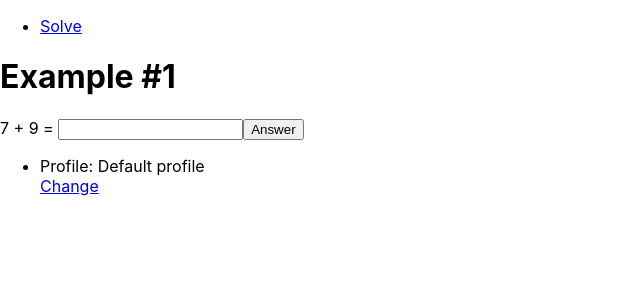
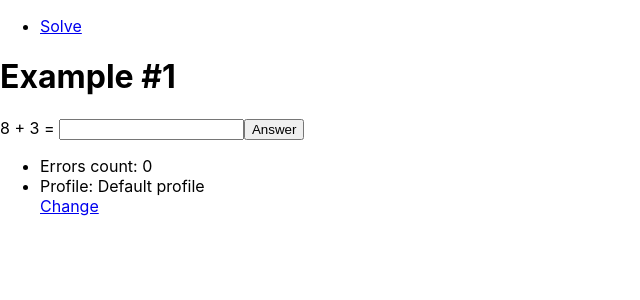
Before and after one commit to vshmakov/frontend-examples, a React (Create React App) app: page / in a window 1280 px wide. Shown: the top 300 px of the page, without its empty margins (0-640 px from the left). Built offline with nearby package versions, Linux system fonts and the light colour scheme.

Commit message:
Saved wron examples

```diff
--- a/public/index.html
+++ b/public/index.html
@@ -24,7 +24,7 @@
       work correctly both with client-side routing and a non-root public URL.
       Learn how to configure a non-root public URL by running `npm run build`.
     -->
-    <title>React App</title>
+    <title>Solve examples</title>
   </head>
   <body>
     <noscript>You need to enable JavaScript to run this app.</noscript>
--- a/src/Example/Example.ts
+++ b/src/Example/Example.ts
@@ -1,11 +1,17 @@
 import {Operation} from "./Operation";
 
 export class Example {
+    public answer: number | null = null
+
     public constructor(
-        private readonly first: number,
-        private readonly operation: Operation,
-        private readonly second: number,
+        public readonly first: number,
+        public readonly operation: Operation,
+        public readonly second: number,
     ) {
+    }
+
+    public get hasAnswer(): boolean {
+        return null !== this.answer
     }
 
     public get string(): string {
@@ -19,8 +25,8 @@ export class Example {
         return `${this.first} ${signs[this.operation]} ${this.second}`
     }
 
-    public isRight(answer: number): boolean {
-        return answer === this.solved
+    public get isRight(): boolean {
+        return this.answer === this.solved
     }
 
     private get solved(): number {
--- a/src/Example/ExampleGenerator.ts
+++ b/src/Example/ExampleGenerator.ts
@@ -5,13 +5,28 @@ import {Task} from "../Task/Task";
 
 export class ExampleGenerator {
     public generate(task: Task): Example {
-        const example = new Example(
+        const previousExample = task.lastExample;
+
+        if (null !== previousExample && !previousExample.hasAnswer) {
+            return previousExample
+        }
+
+        let newExample = new Example(
             random(1, 10),
             random(Operation.Add, Operation.Sub),
             random(1, 10),
-        );
-        task.addExample(example)
+        )
 
-        return example
+        if (null !== previousExample && !previousExample?.isRight) {
+            newExample = new Example(
+                previousExample?.first,
+                previousExample?.operation,
+                previousExample?.second,
+            );
+        }
+
+        task.addExample(newExample)
+
+        return newExample
     }
 }
--- a/src/Example/Solve.tsx
+++ b/src/Example/Solve.tsx
@@ -1,6 +1,5 @@
 import {Example} from "./Example";
 import React from "react";
-import {Task} from "../Task/Task";
 import {exampleGenerator, taskProvider} from "../container";
 import {Link} from "react-router-dom";
 
@@ -10,17 +9,18 @@ interface SolveState {
 }
 
 export class Solve extends React.Component<{}, SolveState> {
-    private task: Task = taskProvider.getNewTask()
     public readonly state: SolveState = {
-        example: exampleGenerator.generate(this.task),
+        example: exampleGenerator.generate(taskProvider.getCurrentOrNewTask()),
         answer: '',
     }
 
     public render() {
+        const currentTask = taskProvider.getCurrentOrNewTask()
+
         return (
             <div>
                 <form onSubmit={this.submitHandler.bind(this)}>
-                    <h1>Example #{this.task.examplesCount}</h1>
+                    <h1>Example #{currentTask.rightExamplesCount}</h1>
                     <span>{this.state.example.string} = </span>
                     <input
                         type="text"
@@ -29,8 +29,9 @@ export class Solve extends React.Component<{}, SolveState> {
                     <button type="submit">Answer</button>
                 </form>
                 <ul>
+                    <li>Errors count: {currentTask.wrongExamplesCount}</li>
                     <li>
-                        <div>Profile: {this.task.profile.name}</div>
+                        <div>Profile: {currentTask.profile.name}</div>
                         <div>
                             <Link role="button" to="/profiles">Change</Link>
                         </div>
@@ -59,16 +60,15 @@ export class Solve extends React.Component<{}, SolveState> {
             answer: ''
         })
 
-        if (!this.state.example.isRight(+answer)) {
-            return;
-        }
+        const example = this.state.example;
+        example.answer = +answer
 
-        if (this.task.isFinished) {
-            this.task = taskProvider.getNewTask()
+        if (taskProvider.getCurrentOrNewTask().isFinished) {
+            taskProvider.cleanCurrentTask()
         }
 
         this.setState({
-            example: exampleGenerator.generate(this.task)
+            example: exampleGenerator.generate(taskProvider.getCurrentOrNewTask())
         })
     }
 }
--- a/src/Task/Task.ts
+++ b/src/Task/Task.ts
@@ -13,11 +13,35 @@ export class Task {
         this.examples.push(example)
     }
 
-    public get examplesCount(): number {
-        return this.examples.length
+    public get rightExamplesCount(): number {
+        return this.solvedExamplesCount + this.examples
+            .filter((example: Example): boolean => !example.hasAnswer)
+            .length
+    }
+
+    public get wrongExamplesCount(): number {
+        return this.examples
+            .filter((example: Example): boolean => example.hasAnswer && !example.isRight)
+            .length
+    }
+
+    public get solvedExamplesCount(): number {
+        return this.examples
+            .filter((example: Example): boolean => example.isRight)
+            .length
     }
 
     public get isFinished(): boolean {
-        return this.examplesCount === this.profile.examplesCount
+        return this.solvedExamplesCount === this.profile.examplesCount
+    }
+
+    public get lastExample(): Example | null {
+        const length = this.examples.length
+
+        if (0 === length) {
+            return null
+        }
+
+        return this.examples[length - 1]
     }
 }
--- a/src/Task/TaskProvider.ts
+++ b/src/Task/TaskProvider.ts
@@ -2,12 +2,22 @@ import {ProfileProvider} from "../Profile/ProfileProvider";
 import {Task} from "./Task";
 
 export class TaskProvider {
+    private currentTask: Task | null = null
+
     public constructor(private readonly profileProvider: ProfileProvider) {
     }
 
-    public getNewTask(): Task {
-        return new Task(
-            this.profileProvider.getCurrentProfile()
-        )
+    public getCurrentOrNewTask(): Task {
+        if (null == this.currentTask) {
+            this.currentTask = new Task(
+                this.profileProvider.getCurrentProfile()
+            )
+        }
+
+        return this.currentTask
+    }
+
+    public cleanCurrentTask(): void {
+        this.currentTask = null
     }
 }
```
